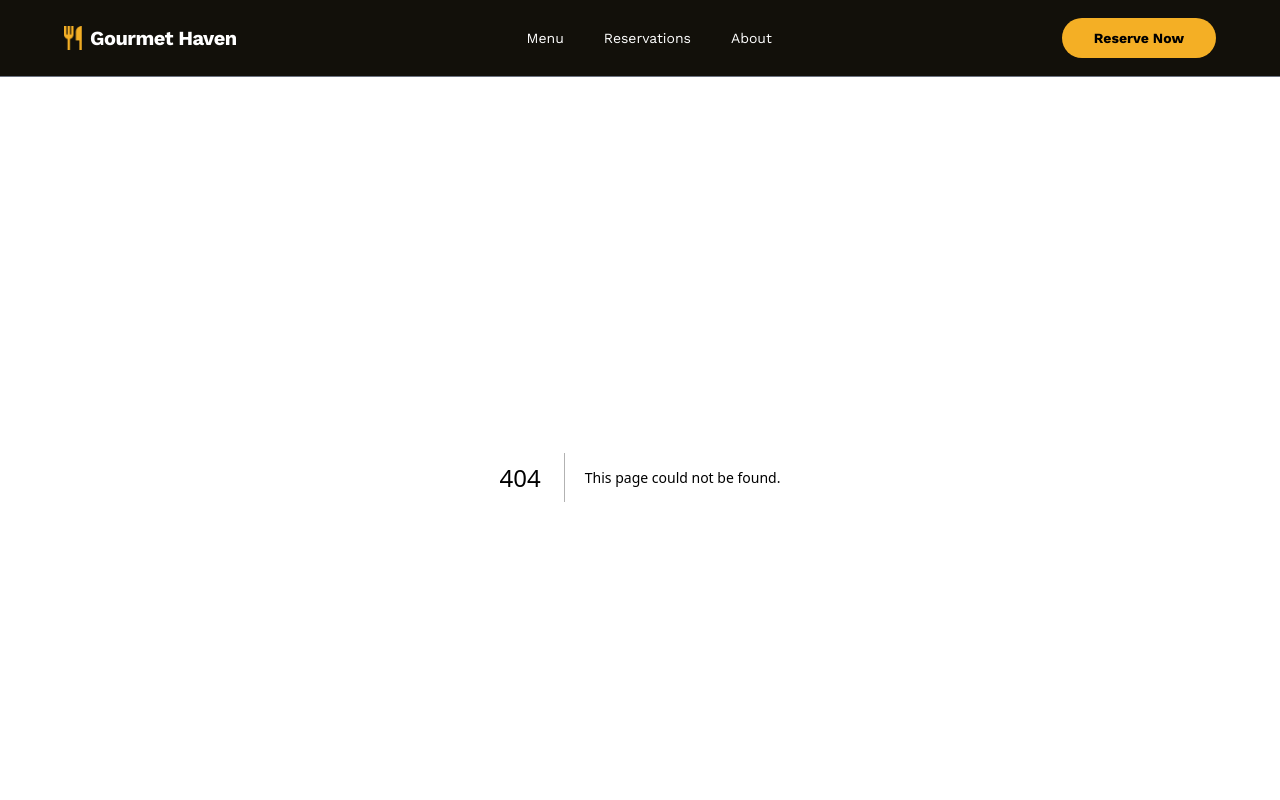
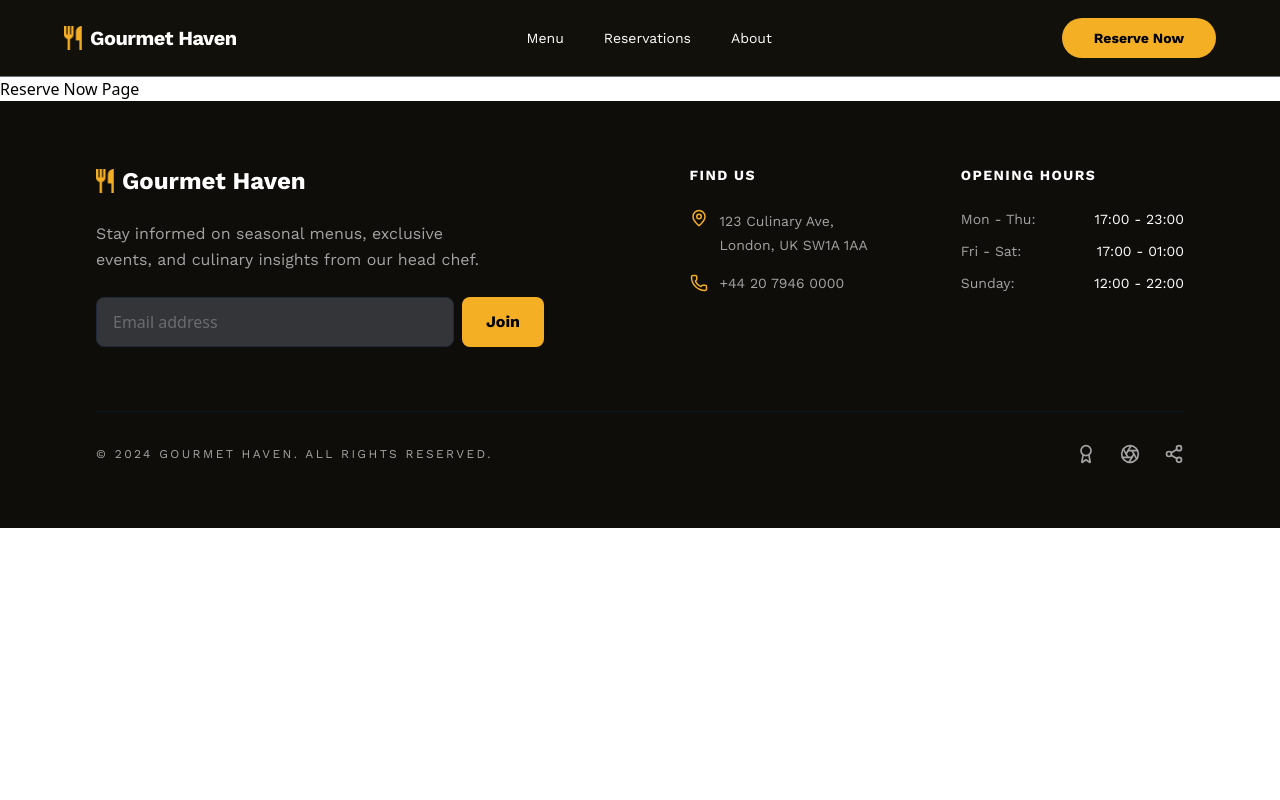
Before and after one commit to ferdoushasanpr/VantageTable, a Next.js app: page /reserve in a window 1280 px wide. Before the commit this address had no page. Shown: the top 800 px of the page. Built offline with nearby package versions, Linux system fonts and the light colour scheme.

Commit message:
feat: Reserve User Router Added

```diff
--- /dev/null
+++ b/app/(user)/reserve/page.tsx
@@ -0,0 +1,5 @@
+import React from "react";
+
+export default function ReserveNowPage() {
+  return <div>Reserve Now Page</div>;
+}
```
